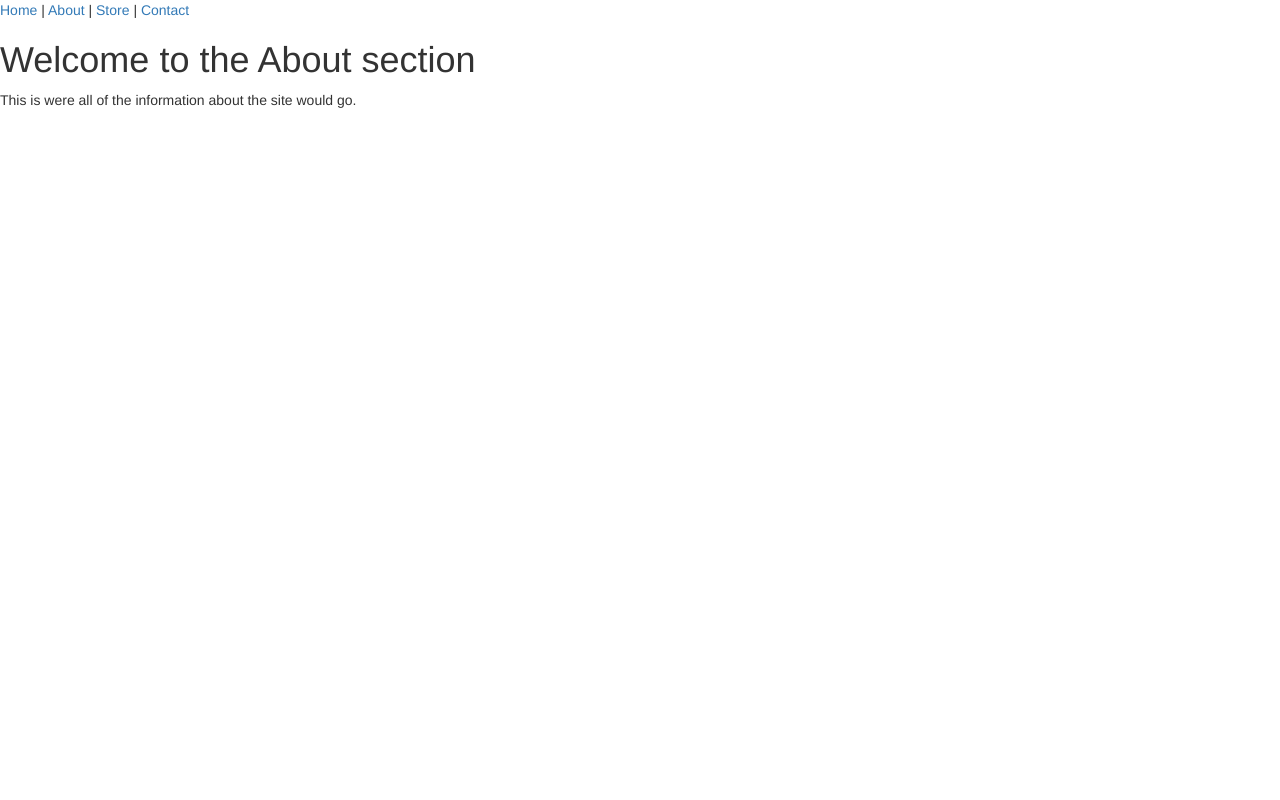
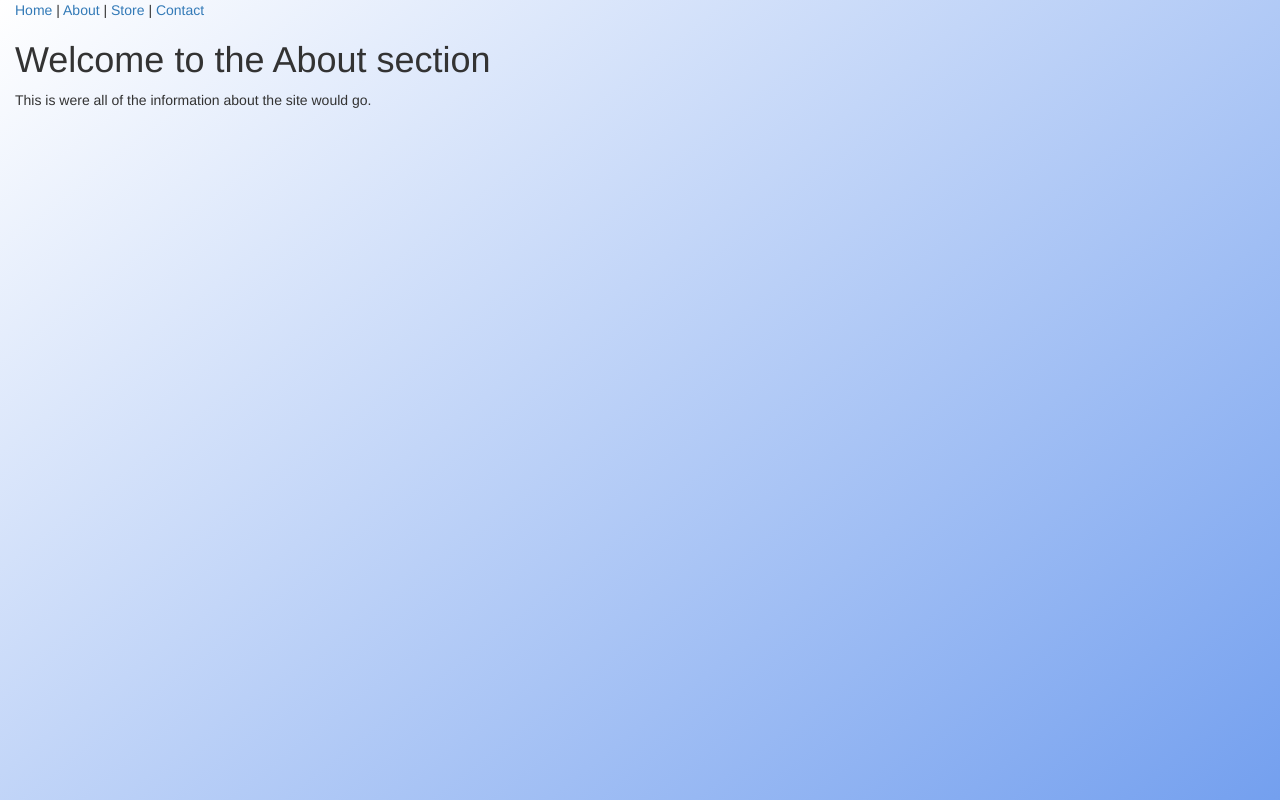
Before and after one commit to kyleryanaz/Materialize-Project, a website: page public/views/about.html in a window 1280 px wide. Shown: the top 800 px of the page. Drawn offline with nearby package versions, Linux system fonts and the light colour scheme.

Commit message:
Blanket Styling

```diff
--- a/public/css/styles.css
+++ b/public/css/styles.css
@@ -1,3 +1,21 @@
-h1 {
-  background-color: red;
+body {
+  background: white; /* For browsers that do not support gradients */
+  background: -webkit-linear-gradient(
+    left top,
+    white,
+    cornflowerblue
+  ); /* For Safari 5.1 to 6.0 */
+  background: -o-linear-gradient(
+    bottom right,
+    white,
+    cornflowerblue
+  ); /* For Opera 11.1 to 12.0 */
+  background: -moz-linear-gradient(
+    bottom right,
+    white,
+    cornflowerblue
+  ); /* For Firefox 3.6 to 15 */
+  background: linear-gradient(to bottom right, white, cornflowerblue);
+  /* Standard syntax */
+  height: 1000px;
 }
--- a/public/views/about.html
+++ b/public/views/about.html
@@ -7,17 +7,22 @@
     <meta http-equiv="X-UA-Compatible" content="ie=edge">
     <title>About page</title>
     <link rel="stylesheet" href="https://maxcdn.bootstrapcdn.com/bootstrap/3.3.7/css/bootstrap.min.css">
+    <link rel="stylesheet" href="../css/styles.css">
 </head>
 
 <body>
+    <div class="container-fluid">
         <nav>
             <a href="/">Home</a> |
             <a href="/about">About</a> |
             <a href="/store">Store</a> |
             <a href="/contact">Contact</a>
         </nav>
+    </div>
+    <div class="container-fluid">
         <h1>Welcome to the About section</h1>
         <p>This is were all of the information about the site would go.</P>
+    </div>
     <script src="https://code.jquery.com/jquery-3.2.1.min.js" integrity="sha256-hwg4gsxgFZhOsEEamdOYGBf13FyQuiTwlAQgxVSNgt4="
         crossorigin="anonymous"></script>
     <script type="text/javascript" src="https://maxcdn.bootstrapcdn.com/bootstrap/3.3.7/js/bootstrap.min.js"></script>
```
Also changed, not shown: public/views/404.html (+13 -8 lines), public/views/contact.html (+5 -0 lines), public/views/index.html (+1 -1 lines), public/views/store.html (+5 -0 lines). Lines whose indentation alone changed are shown as unchanged.
